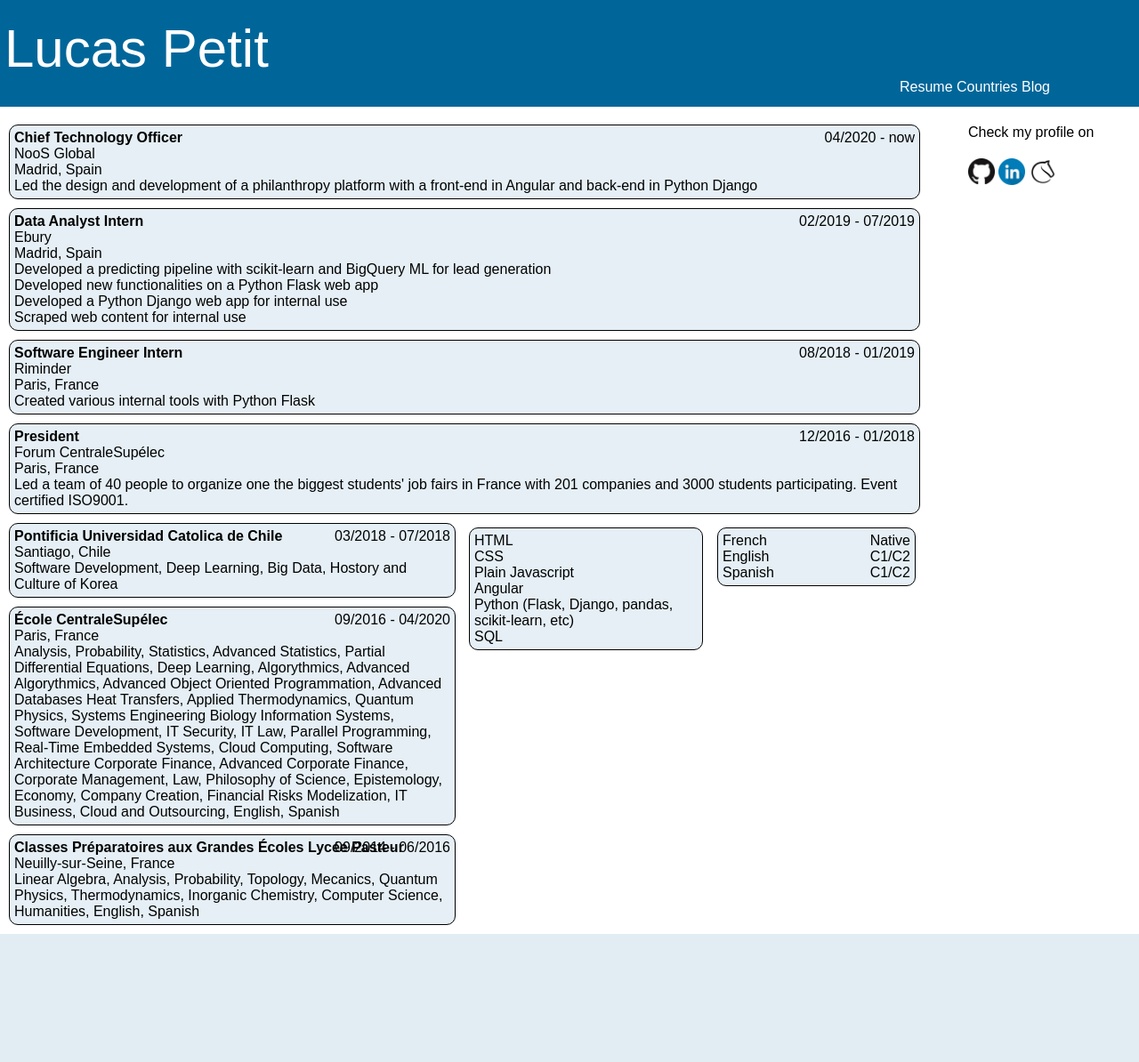
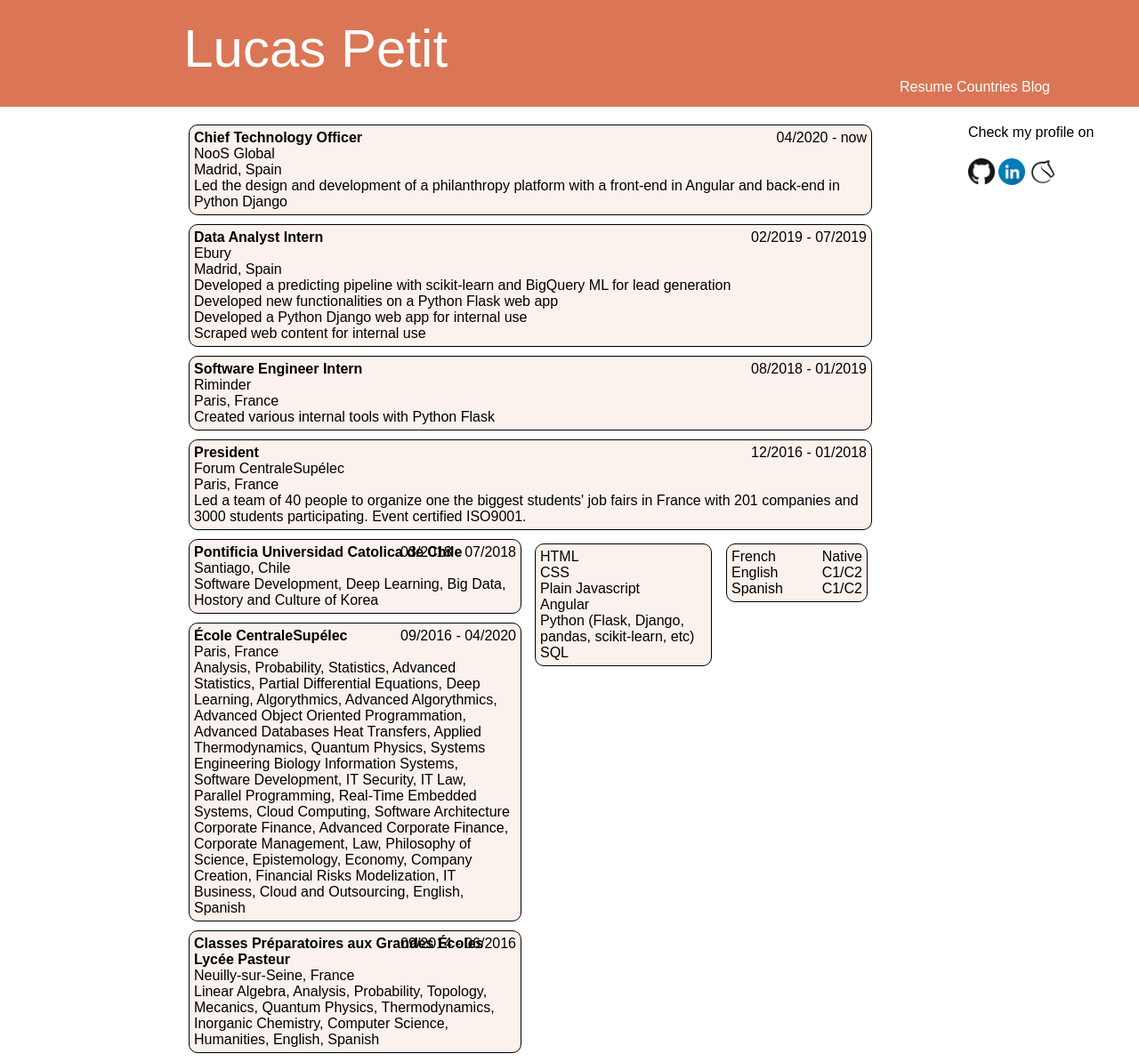
Before and after one commit to lulupet/lucas-petit, a Flask app: page / in a window 1280 px wide. Shown: the whole page at 89% size. Before the commit the page ends 1050 px from the top, so only its background shows below. Run offline with Flask 2, Linux system fonts and the light colour scheme.

Commit message:
feat:some changes

```diff
--- a/app/static/styles.css
+++ b/app/static/styles.css
@@ -8,14 +8,16 @@
 }
 
 .body-content {
-    width: 80%;
+    width: 60%;
     padding-left: 10px;
     padding-right: 10px;
+    position: absolute;
+    left: calc(15% + 10px);
 }
 
 .header {
     height: 100px;
-    background-color: #006699;
+    background-color: #da7655;
     color: white;
     padding-top: 20px;
     margin-bottom: 20px;
@@ -25,6 +27,12 @@
 .header-title {
     font-size: 60px;
     margin-right: 100px;
+    margin-left: calc(15% + 10px);
+}
+
+.header-title > a {
+    text-decoration: none;
+    color: white;
 }
 
 .header-menu {
@@ -55,23 +63,30 @@
     text-decoration: underline;
 }
 
-.side-bar {
+.left-side-bar {
+    width: 15%;
+    height: 100%;
+    position: absolute;
+    left: 0;
+}
+
+.right-side-bar {
     width: 15%;
     height: 100%;
     position: absolute;
     right: 0;
 }
 
-.side-bar-title {
+.right-side-bar-title {
     margin-bottom: 20px;
 }
 
-.side-wrapper {
+.right-side-wrapper {
     display: inline-block;
     width: 30px;
 }
 
-.side-wrapper img {
+.right-side-wrapper img {
     max-width: 100%;
 }
 
@@ -81,7 +96,7 @@
     border-radius: 10px;
     padding: 5px;
     margin-bottom: 10px;
-    background-color: rgba(0, 102, 153, 0.1);
+    background-color: rgba(218, 118, 85, 0.1);
 }
 
 .experience-title, .formation-school {
@@ -112,7 +127,7 @@
     border: solid 1px;
     border-radius: 10px;
     padding: 5px;
-    background-color: rgba(0, 102, 153, 0.1);
+    background-color: rgba(218, 118, 85, 0.1);
 }
 
 .language-skills {
@@ -121,7 +136,7 @@
     border: solid 1px;
     border-radius: 10px;
     padding: 5px;
-    background-color: rgba(0, 102, 153, 0.1);
+    background-color: rgba(218, 118, 85, 0.1);
 }
 
 .language-wrapper {
@@ -142,5 +157,5 @@
     width: min-content;
     margin: auto;
     margin-top: 50px;
-    border-style: solid;
+    border: 1px solid #da7655;
 }
--- a/app/templates/base.html
+++ b/app/templates/base.html
@@ -3,32 +3,34 @@
 <head>
 <title>Lucas Petit</title>
 <link rel="stylesheet" href="{{ url_for('static', filename='styles.css') }}">
+<link rel="shortcut icon" type="image/png" href="/static/images/favicon.png"/>
 </head>
 
 <body>
     <div class="header">
-        <div class="header-title">Lucas Petit</div>
+        <div class="header-title"><a href="/">Lucas Petit</a></div>
         <div class="header-menu">
             <div class="resume-header"><a href="/">Resume</a></div>
             <div class="countries-header"><a href="/countries">Countries</a></div>
             <div class="blog-header"><a href="/blog">Blog</a></div>
         </div>
     </div>
-    <div class="side-bar">
-        <div class="side-bar-title">
+    <div class="left-side-bar"></div>
+    <div class="right-side-bar">
+        <div class="right-side-bar-title">
             Check my profile on
         </div>
-        <div class="side-wrapper">
+        <div class="right-side-wrapper">
             <a href="https://github.com/lulupet" target="_blank">
                 <img src="/static/images/github.png">
             </a>
         </div>
-        <div class="side-wrapper">
+        <div class="right-side-wrapper">
             <a href="https://www.linkedin.com/in/lucas-petit-708993133/" target="_blank">
                 <img src="/static/images/linkedin.png">
             </a>
         </div>
-        <div class="side-wrapper">
+        <div class="right-side-wrapper">
             <a href="https://lichess.org/@/lulupet" target="_blank">
                 <img src="/static/images/lichess.png">
             </a>
```
Also changed, not shown: app/static/images/favicon.png (added).
